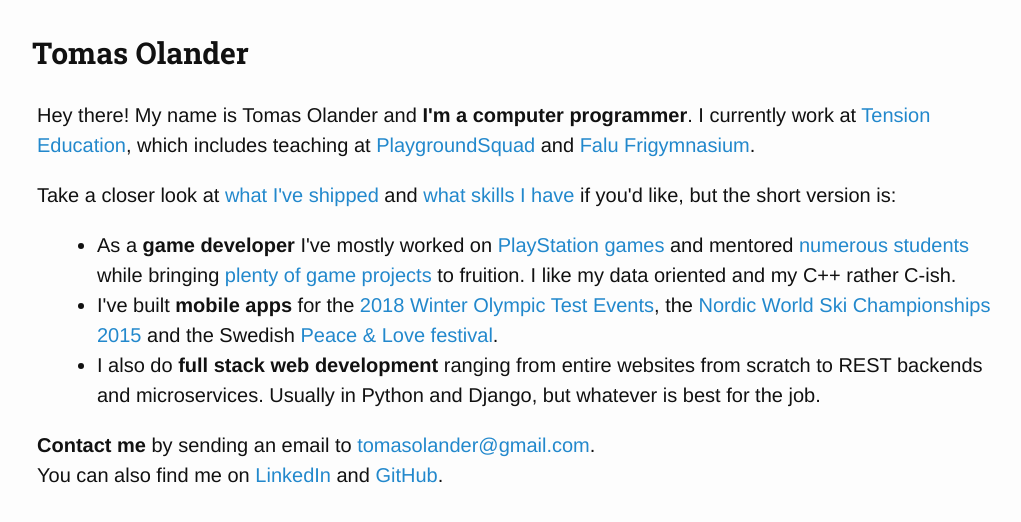
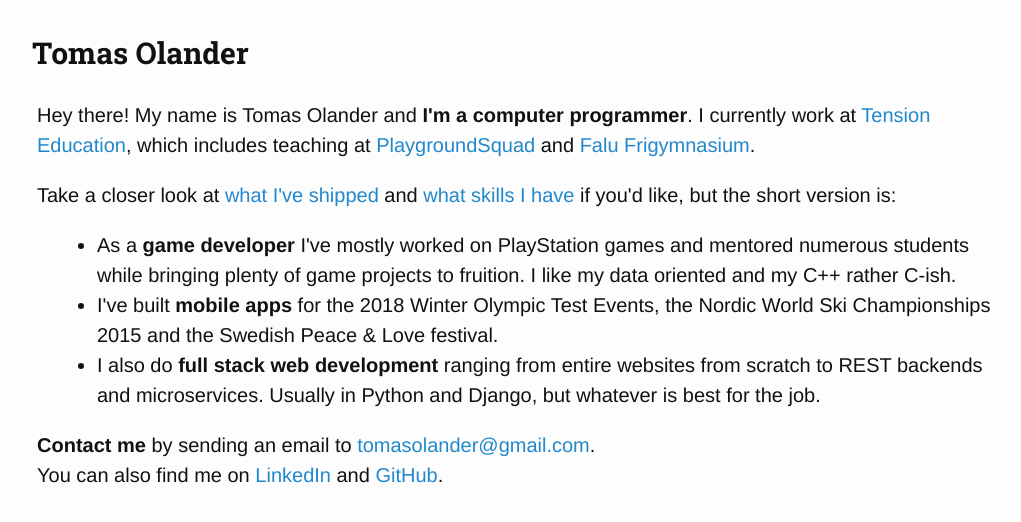
Before and after one commit to toumaz/toumaz.github.io, a Jekyll site: the page built from index.html, in a window 1280 px wide. Shown: the top 522 px of the page, without its empty margins (123-1144 px from the left). Built offline with Jekyll 4.4.1, drawn with Linux system fonts in a browser that asks for light colours; nearby versions of some CDN libraries; some of the changed lines change nothing that is shown.

Commit message:
Remove links on front page

```diff
--- a/index.html
+++ b/index.html
@@ -19,21 +19,14 @@
 <ul>
   <li>
     As a <strong>game developer</strong> I've mostly worked on
-    <a href="https://www.playstation.com/en-gb/games/ambassador-kane-psp/">
-      PlayStation games</a> and mentored
-    <a href="https://playgroundsquad.com/students/">numerous students</a>
-    while bringing
-    <a href="https://playgroundsquad.com/projects/?cohort=2014">plenty of game
-      projects</a> to fruition. I like my data oriented and my C++ rather C-ish.
+    PlayStation games and mentored numerous students while bringing
+    plenty of game projects to fruition.
+    I like my data oriented and my C++ rather C-ish.
   </li>
   <li>
     I've built <strong>mobile apps</strong> for the
-    <a href="https://www.youtube.com/watch?v=yrcEPNEFf-Y">
-      2018 Winter Olympic Test Events</a>, the
-    <a href="https://www.youtube.com/watch?v=jYYx8jcba3k">
-      Nordic World Ski Championships 2015</a>
-    and the Swedish
-    <a href="http://pnlapp.se/app">Peace & Love festival</a>.
+    2018 Winter Olympic Test Events, the Nordic World Ski Championships 2015
+    and the Swedish Peace & Love festival.
   </li>
   <li>
     I also do <strong>full stack web development</strong> ranging from
```
